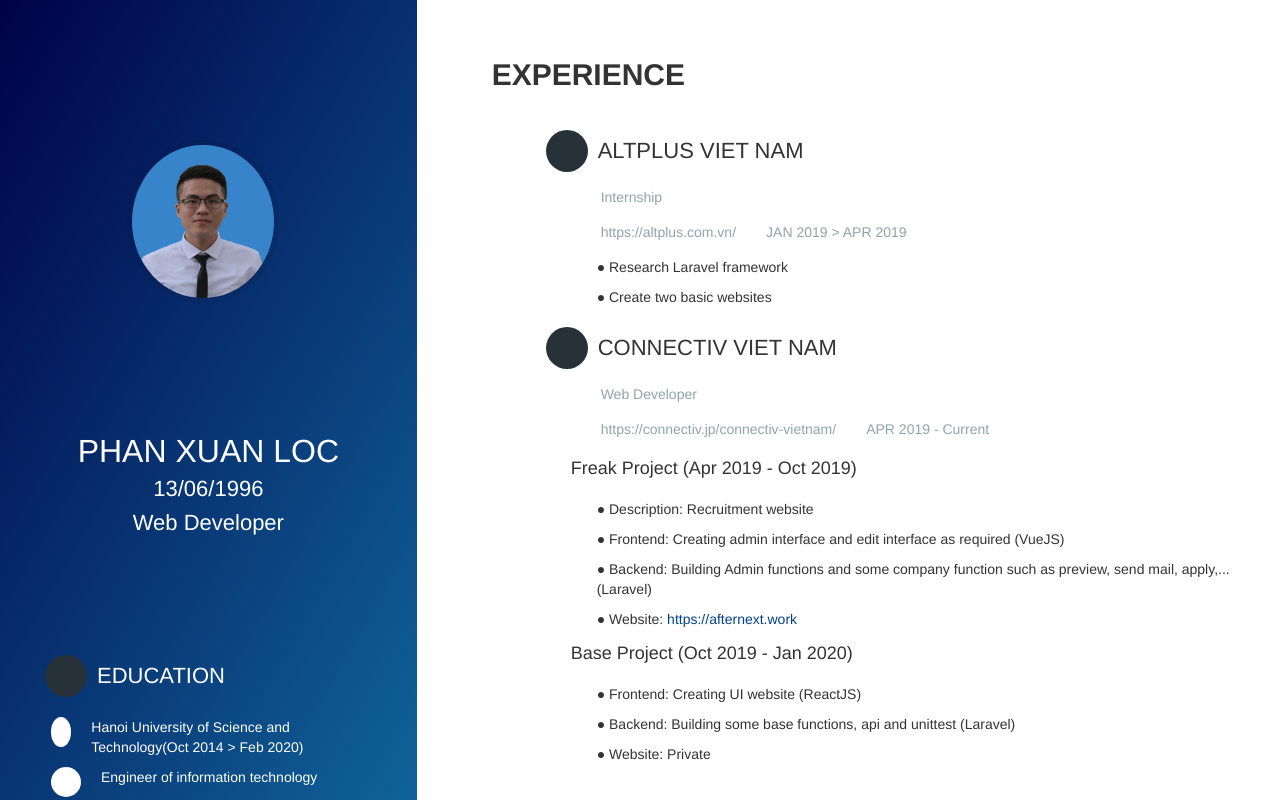
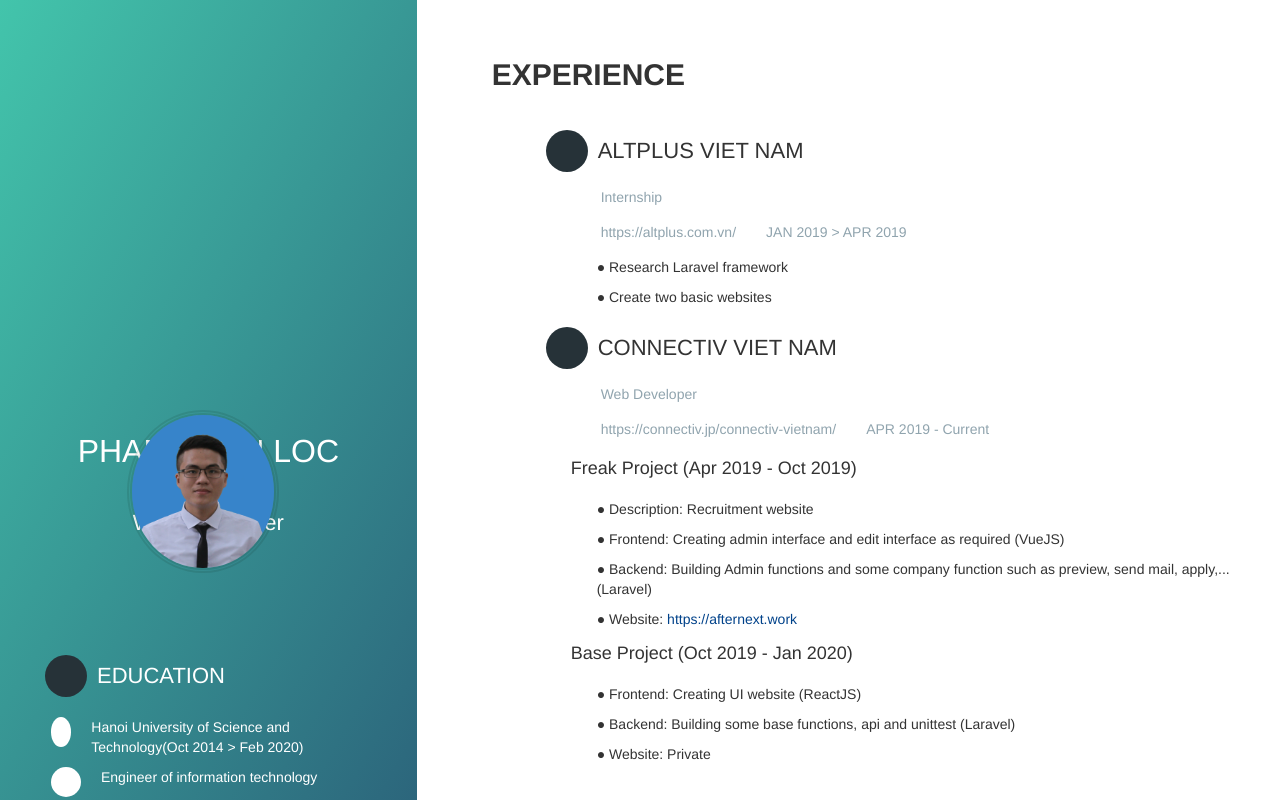
Before and after one commit to phanxuanloc/CV, a Vue app: page / in a window 1280 px wide. Shown: the top 800 px of the page. Built offline with nearby package versions, Linux system fonts and the light colour scheme; some icons are missing.

Commit message:
[update] cv

```diff
--- a/src/App.vue
+++ b/src/App.vue
@@ -405,8 +405,8 @@ export default {
 
   },
   mounted: function() {
-    this.myMove();
-    this.fadeInText();
+    // this.myMove();
+    // this.fadeInText();
   },
   methods: {
     myMove() {
@@ -577,6 +577,7 @@ export default {
 
   .sidebar {
     background-color: linear-gradient(120deg, #3d80bb, #9377aa, #d387a0);
+    background-image: linear-gradient(120deg, #43c6ac, #191654);
     color: #fff;
     padding-right: 0px!important;
   }
```
